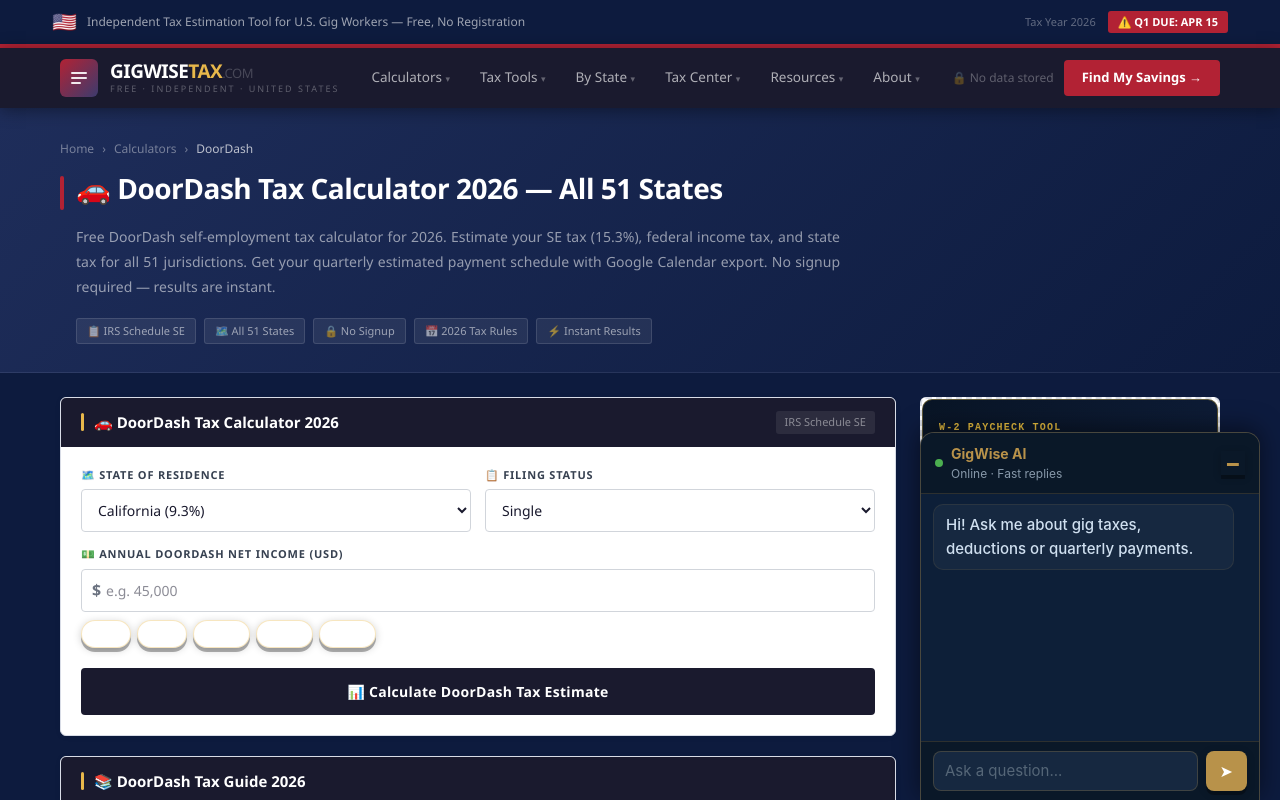
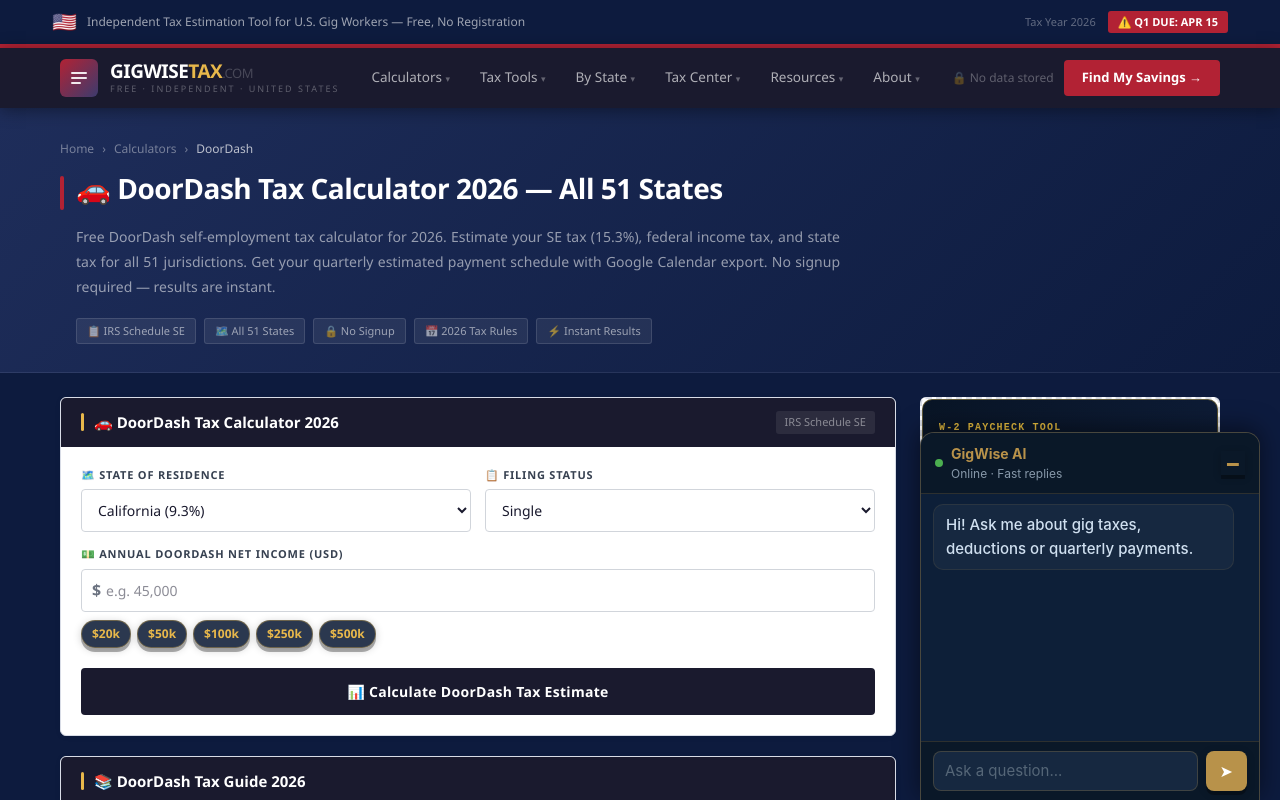
Before and after one commit to devqrcraft-ui/gigwisetax, a Next.js app: page /doordash in a window 1280 px wide. Shown: the top 800 px of the page. Built offline with nearby package versions, Linux system fonts and the light colour scheme.

Commit message:
fix: income preset buttons visible on all platform pages

```diff
--- a/app/doordash/GigCalculator.tsx
+++ b/app/doordash/GigCalculator.tsx
@@ -82,7 +82,7 @@ export default function GigCalculator({
           {/* INCOME PRESETS */}
           <div style={{display:'flex',flexWrap:'wrap',gap:'6px',marginTop:'8px',marginBottom:'4px'}}>
             {[['20000','$20k'],['50000','$50k'],['100000','$100k'],['250000','$250k'],['500000','$500k']].map(([v,l])=>(
-              <button key={v} onClick={()=>setIncome(v)} style={{padding:'4px 10px',borderRadius:'20px',border:'1px solid rgba(232,184,75,0.35)',background:'rgba(255,255,255,0.04)',color:'rgba(255,255,255,0.65)',fontSize:'12px',fontWeight:600,cursor:'pointer'}}>{l}</button>
+              <button key={v} onClick={()=>setIncome(v)} style={{padding:'4px 10px',borderRadius:'20px',border:'1px solid rgba(232,184,75,0.35)',background:'rgba(20,35,60,0.9)',color:'#e8b84b',fontSize:'12px',fontWeight:600,cursor:'pointer'}}>{l}</button>
             ))}
           </div>
             </div>
--- a/app/uber/GigCalculator.tsx
+++ b/app/uber/GigCalculator.tsx
@@ -81,7 +81,7 @@ export default function GigCalculator({
           {/* INCOME PRESETS */}
           <div style={{display:'flex',flexWrap:'wrap',gap:'6px',marginTop:'8px',marginBottom:'4px'}}>
             {[['20000','$20k'],['50000','$50k'],['100000','$100k'],['250000','$250k'],['500000','$500k']].map(([v,l])=>(
-              <button key={v} onClick={()=>setIncome(v)} style={{padding:'4px 10px',borderRadius:'20px',border:'1px solid rgba(232,184,75,0.35)',background:'rgba(255,255,255,0.04)',color:'rgba(255,255,255,0.65)',fontSize:'12px',fontWeight:600,cursor:'pointer'}}>{l}</button>
+              <button key={v} onClick={()=>setIncome(v)} style={{padding:'4px 10px',borderRadius:'20px',border:'1px solid rgba(232,184,75,0.35)',background:'rgba(20,35,60,0.9)',color:'#e8b84b',fontSize:'12px',fontWeight:600,cursor:'pointer'}}>{l}</button>
             ))}
           </div>
             </div>
```
